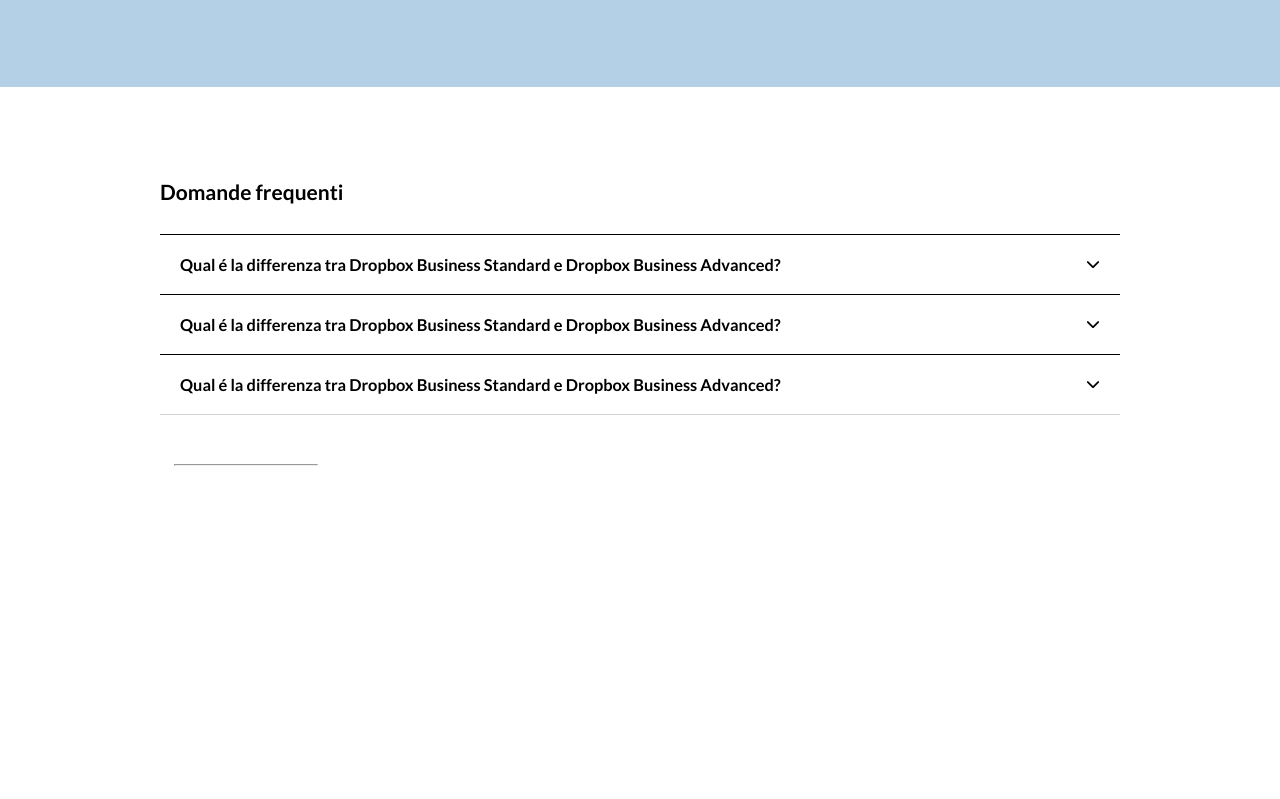
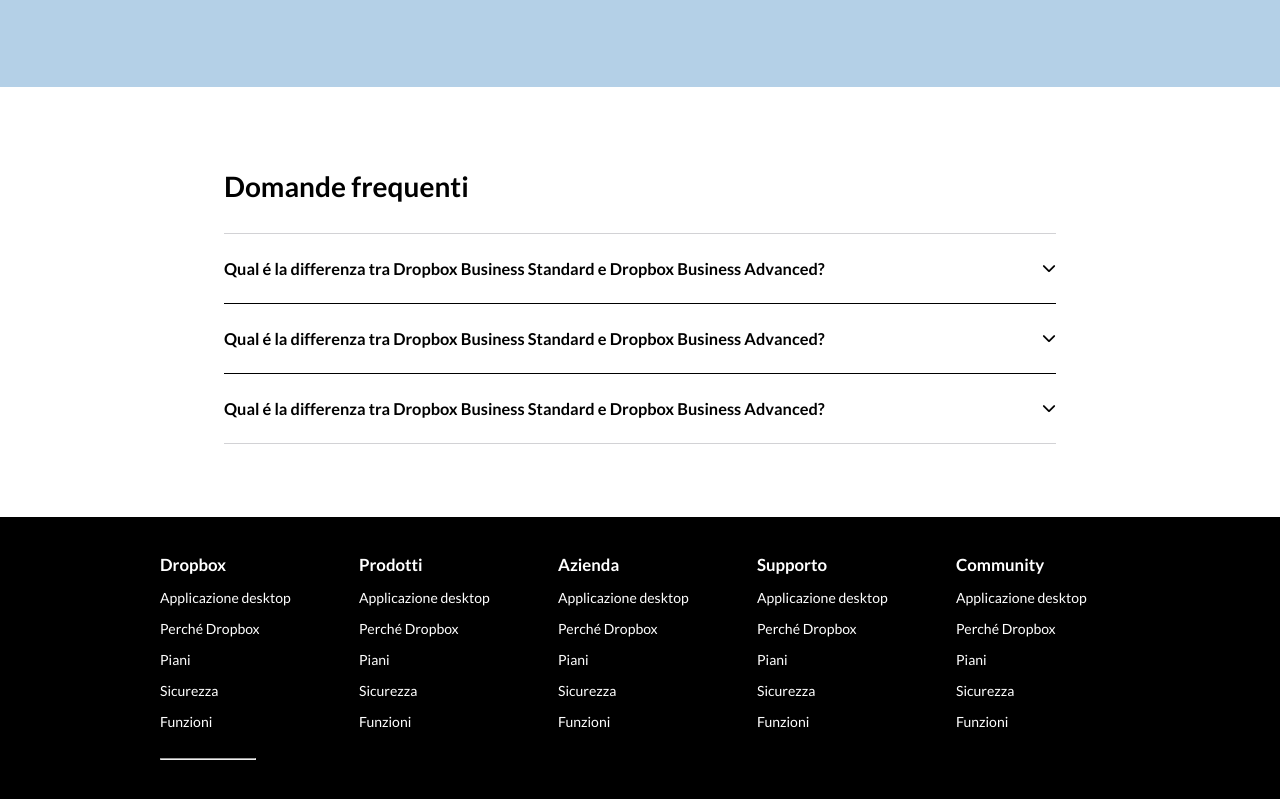
Before and after one commit to agnesvarga1/htmlcss-dropbox, a plain HTML site: page index.html in a window 1280 px wide. Shown: the part 4459-5258 px from the top of the page. Before the commit the page ends 4932 px from the top, so only its background shows below. Drawn offline with Linux system fonts and the light colour scheme.

Commit message:
feat(footer) added

```diff
--- a/assets/styles.css
+++ b/assets/styles.css
@@ -388,7 +388,7 @@ hr {
 /* section 4 h2 btn*/
 #section-4 .wrapper {
   height: 40vh;
-  padding: 0;
+  padding: 0 5%;
 }
 #section-4 .wrapper .container {
   flex-direction: row;
@@ -417,16 +417,62 @@ hr {
 .faq {
   display: flex;
   flex-direction: column;
-  padding-top: 50px;
+  justify-content: flex-start;
+  padding-top: 60px;
 }
-
+.faq h2 {
+  font-size: 2rem;
+}
 .faq .question {
-  padding: 20px;
+  padding-block: 25px;
   display: flex;
   justify-content: space-between;
   border-top: 1px solid black;
 }
 
+#q1 {
+  border-top: 1px solid #d2d2d5;
+}
+
 .faq .wrapper .question-box:last-child {
   border-bottom: 1px solid #d2d2d5;
 }
+/********* Footer *******/
+
+footer {
+  background-color: #000;
+  color: #fff;
+  margin-top: 50px;
+  padding-block: 30px;
+}
+
+footer .wrapper .container {
+  display: flex;
+  gap: 35px;
+  width: 100%;
+}
+
+footer .wrapper .container .footer-col {
+  width: calc((100% / 5));
+}
+
+footer .wrapper .container .footer-col ul {
+  line-height: 1.5;
+}
+footer .wrapper .container .footer-col h4 {
+  margin: 0.5rem 0;
+  font-size: 1.2rem;
+}
+footer .wrapper .container .footer-col ul li {
+  padding-block: 5px;
+}
+
+footer .wrapper .container .footer-col ul li a {
+  color: #fff;
+}
+
+footer hr {
+  color: #d2d2d5;
+  margin: 1.5rem 0;
+  width: 10%;
+}
--- a/index.html
+++ b/index.html
@@ -794,7 +794,7 @@
           <div class="wrapper">
             <h2>Domande frequenti</h2>
             <div class="question-box">
-              <div class="question">
+              <div id="q1" class="question">
                 <h3>
                   Qual é la differenza tra Dropbox Business Standard e Dropbox
                   Business Advanced?
@@ -824,54 +824,53 @@
       <div class="wrapper">
         <div class="container">
           <div class="footer-col">
-            <h4></h4>
+            <h4>Dropbox</h4>
             <ul>
-              <li><a href="#"></a></li>
-              <li><a href="#"></a></li>
-              <li><a href="#"></a></li>
-              <li><a href="#"></a></li>
-              <li><a href="#"></a></li>
+              <li><a href="#">Applicazione desktop</a></li>
+              <li><a href="#">Perché Dropbox</a></li>
+              <li><a href="#">Piani</a></li>
+              <li><a href="#">Sicurezza</a></li>
+              <li><a href="#">Funzioni</a></li>
             </ul>
           </div>
           <div class="footer-col">
-            <h4></h4>
+            <h4>Prodotti</h4>
             <ul>
-              <li><a href="#"></a></li>
-              <li><a href="#"></a></li>
-              <li><a href="#"></a></li>
-              <li><a href="#"></a></li>
-              <li><a href="#"></a></li>
+              <li><a href="#">Applicazione desktop</a></li>
+              <li><a href="#">Perché Dropbox</a></li>
+              <li><a href="#">Piani</a></li>
+              <li><a href="#">Sicurezza</a></li>
+              <li><a href="#">Funzioni</a></li>
             </ul>
           </div>
           <div class="footer-col">
-            <h4></h4>
+            <h4>Azienda</h4>
             <ul>
-              <li><a href="#"></a></li>
-              <li><a href="#"></a></li>
-              <li><a href="#"></a></li>
-              <li><a href="#"></a></li>
-              <li><a href="#"></a></li>
+              <li><a href="#">Applicazione desktop</a></li>
+              <li><a href="#">Perché Dropbox</a></li>
+              <li><a href="#">Piani</a></li>
+              <li><a href="#">Sicurezza</a></li>
+              <li><a href="#">Funzioni</a></li>
             </ul>
           </div>
           <div class="footer-col">
-            <h4></h4>
-
+            <h4>Supporto</h4>
             <ul>
-              <li><a href="#"></a></li>
-              <li><a href="#"></a></li>
-              <li><a href="#"></a></li>
-              <li><a href="#"></a></li>
-              <li><a href="#"></a></li>
+              <li><a href="#">Applicazione desktop</a></li>
+              <li><a href="#">Perché Dropbox</a></li>
+              <li><a href="#">Piani</a></li>
+              <li><a href="#">Sicurezza</a></li>
+              <li><a href="#">Funzioni</a></li>
             </ul>
           </div>
           <div class="footer-col">
-            <h4></h4>
+            <h4>Community</h4>
             <ul>
-              <li><a href="#"></a></li>
-              <li><a href="#"></a></li>
-              <li><a href="#"></a></li>
-              <li><a href="#"></a></li>
-              <li><a href="#"></a></li>
+              <li><a href="#">Applicazione desktop</a></li>
+              <li><a href="#">Perché Dropbox</a></li>
+              <li><a href="#">Piani</a></li>
+              <li><a href="#">Sicurezza</a></li>
+              <li><a href="#">Funzioni</a></li>
             </ul>
           </div>
         </div>
```
